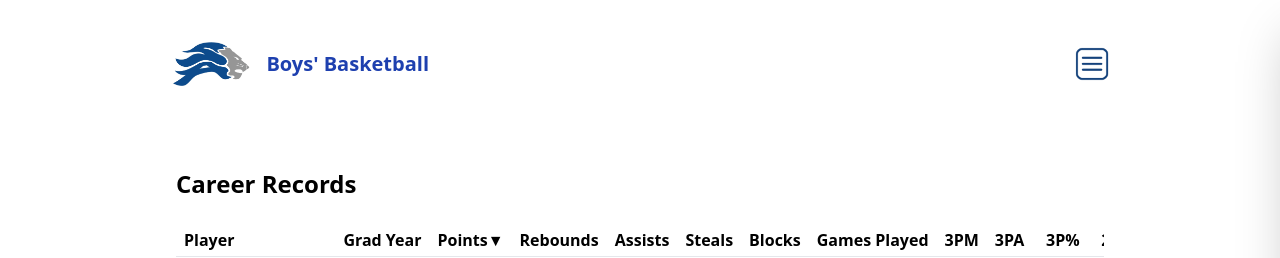
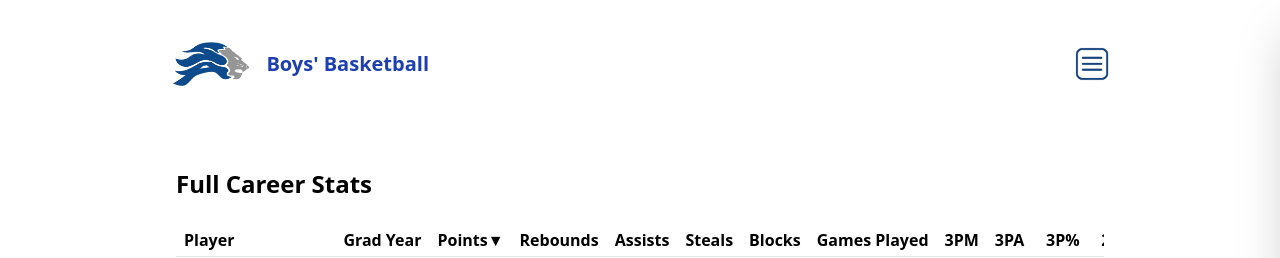
Before and after one commit to newonda1/st-andrews-basketball, a React (Vite) app: page /records/career in a window 1280 px wide. Shown: the top 258 px of the page. Built offline with nearby package versions, Linux system fonts and the light colour scheme.

Commit message:
Update FullCareerStats.jsx

```diff
--- a/src/records/FullCareerStats.jsx
+++ b/src/records/FullCareerStats.jsx
@@ -86,7 +86,7 @@ function CareerRecords() {
 
   return (
     <div className="p-6">
-      <h1 className="text-2xl font-bold mb-6">Career Records</h1>
+      <h1 className="text-2xl font-bold mb-6">Full Career Stats</h1>
         <div className="overflow-x-auto">
           <table className="w-full text-sm md:text-base table-auto whitespace-nowrap">
             <thead>
```
